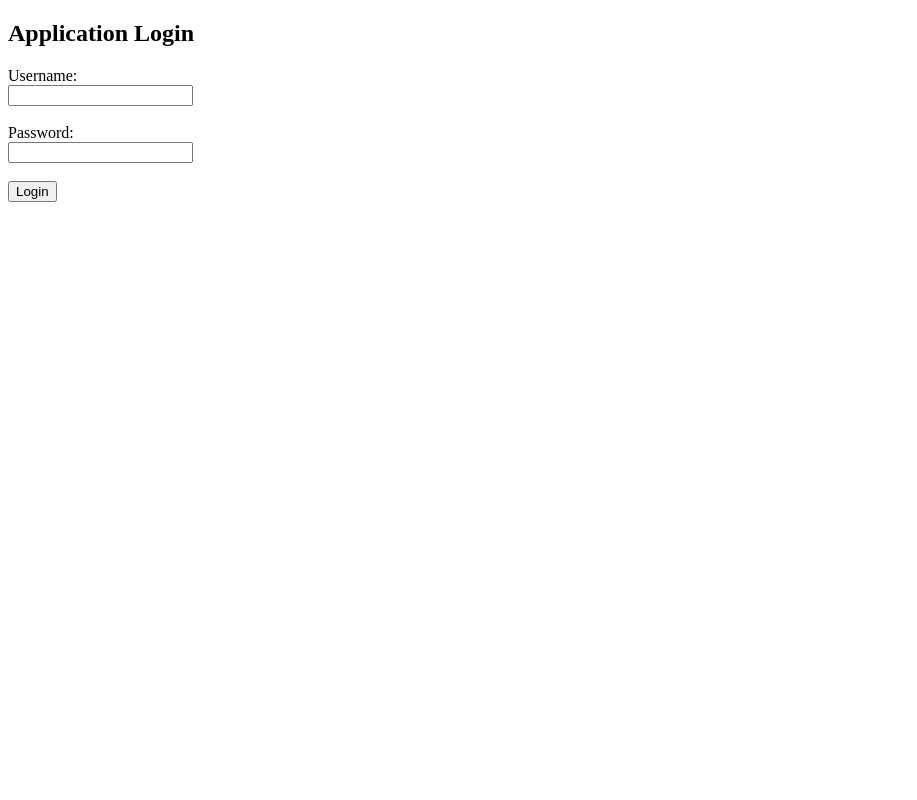
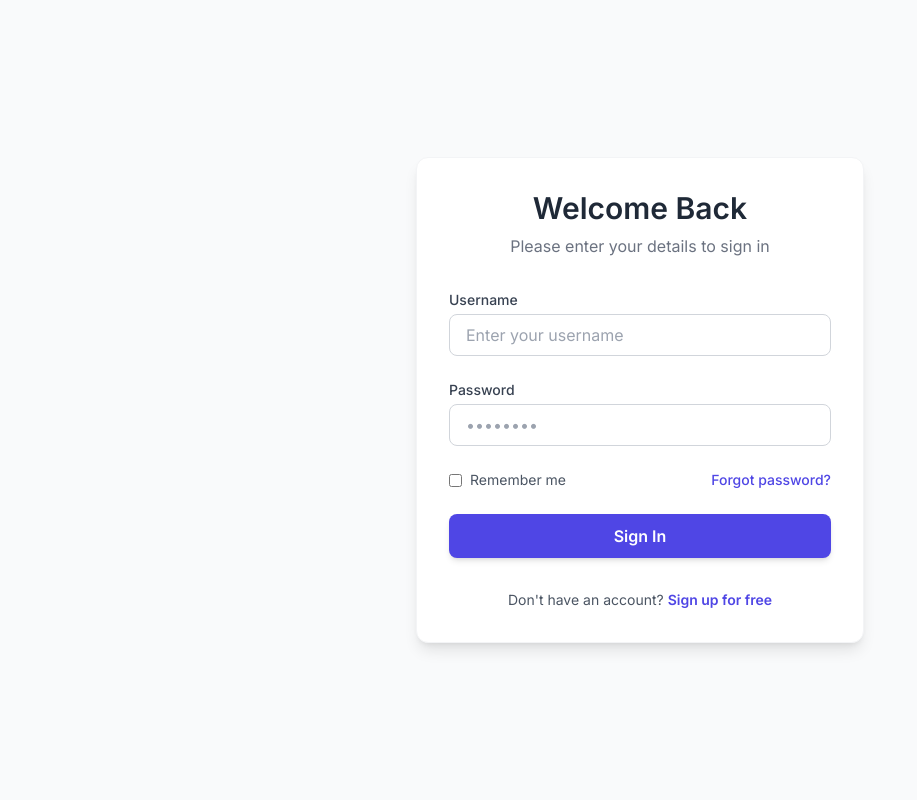
Before and after one commit to pvlssanusha/Multi_Layer_DB_Security, a Django app: page / in a window 1280 px wide. Shown: the whole page, without its empty margins (0-917 px from the left). Run offline with Django 5.2, Linux system fonts and the light colour scheme; some libraries are stand-ins or nearby versions.

Commit message:
Login page

```diff
--- a/Secure/view_records.py
+++ b/Secure/view_records.py
@@ -2,9 +2,7 @@ from django.shortcuts import render, redirect
 from django.contrib.auth.decorators import login_required
 from django.http import HttpResponseForbidden
 from .models import SecureRecord, SQLQueryLog
-from .rbac import is_allowed
-
-from .rbac import get_user_role
+from .rbac import is_allowed, get_user_role
 
 
 @login_required
@@ -18,7 +16,6 @@ def records_page(request):
         action = "INSERT"
         allowed = is_allowed(request.user, action)
 
-        # Log the query attempt
         SQLQueryLog.objects.create(
             user=request.user,
             query_text="INSERT INTO SecureRecord (...)",
--- a/templates/login.html
+++ b/templates/login.html
@@ -1,24 +1,65 @@
 <!DOCTYPE html>
-<html>
+<html lang="en">
 <head>
-    <title>Login</title>
+    <meta charset="UTF-8">
+    <meta name="viewport" content="width=device-width, initial-scale=1.0">
+    <title>Login | Your App</title>
+    <script src="https://cdn.tailwindcss.com"></script>
+    <link href="https://fonts.googleapis.com/css2?family=Inter:wght@400;500;600&display=swap" rel="stylesheet">
+    <style>
+        body { font-family: 'Inter', sans-serif; }
+    </style>
 </head>
-<body>
-    <h2>Application Login</h2>
+<body class="bg-gray-50 flex items-center justify-center min-h-screen">
 
-    {% if error %}
-        <p style="color:red;">{{ error }}</p>
-    {% endif %}
+    <div class="max-w-md w-full bg-white p-8 rounded-xl shadow-lg border border-gray-100">
+        <div class="text-center mb-8">
+            <h2 class="text-3xl font-bold text-gray-800">Welcome Back</h2>
+            <p class="text-gray-500 mt-2">Please enter your details to sign in</p>
+        </div>
 
-    <form method="post">
-        {% csrf_token %}
-        <label>Username:</label><br>
-        <input type="text" name="username"><br><br>
+        {% if error %}
+        <div class="mb-4 p-3 bg-red-50 border-l-4 border-red-500 text-red-700 text-sm">
+            {{ error }}
+        </div>
+        {% endif %}
 
-        <label>Password:</label><br>
-        <input type="password" name="password"><br><br>
+        <form method="post" class="space-y-6">
+            {% csrf_token %}
 
-        <button type="submit">Login</button>
-    </form>
+            <div>
+                <label class="block text-sm font-medium text-gray-700 mb-1">Username</label>
+                <input type="text" name="username" required
+                    class="w-full px-4 py-2 border border-gray-300 rounded-lg focus:ring-2 focus:ring-indigo-500 focus:border-indigo-500 outline-none transition-all"
+                    placeholder="Enter your username">
+            </div>
+
+            <div>
+                <label class="block text-sm font-medium text-gray-700 mb-1">Password</label>
+                <input type="password" name="password" required
+                    class="w-full px-4 py-2 border border-gray-300 rounded-lg focus:ring-2 focus:ring-indigo-500 focus:border-indigo-500 outline-none transition-all"
+                    placeholder="••••••••">
+            </div>
+
+            <div class="flex items-center justify-between text-sm">
+                <label class="flex items-center text-gray-600">
+                    <input type="checkbox" class="rounded border-gray-300 text-indigo-600 focus:ring-indigo-500 mr-2">
+                    Remember me
+                </label>
+                <a href="#" class="text-indigo-600 hover:text-indigo-500 font-medium">Forgot password?</a>
+            </div>
+
+            <button type="submit"
+                class="w-full bg-indigo-600 hover:bg-indigo-700 text-white font-semibold py-2.5 rounded-lg transition duration-200 shadow-md">
+                Sign In
+            </button>
+        </form>
+
+        <p class="text-center text-gray-600 text-sm mt-8">
+            Don't have an account?
+            <a href="#" class="text-indigo-600 hover:text-indigo-500 font-semibold">Sign up for free</a>
+        </p>
+    </div>
+
 </body>
 </html>
```
